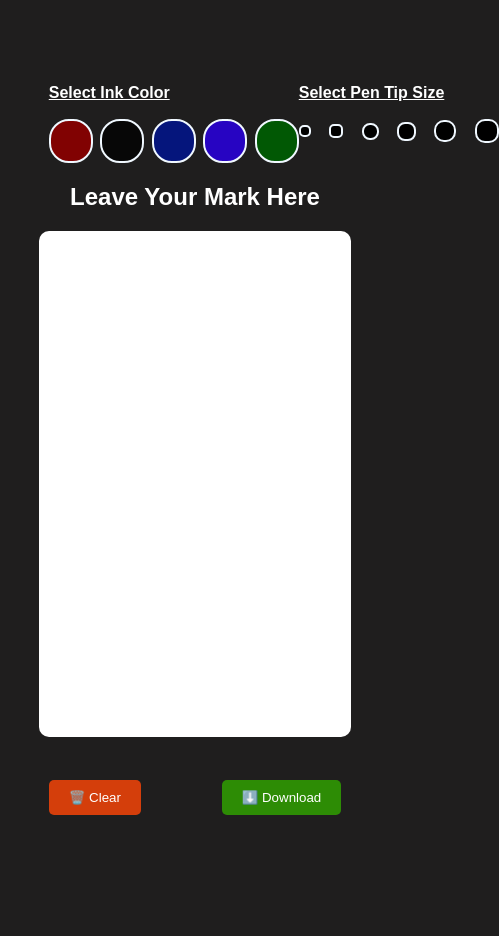
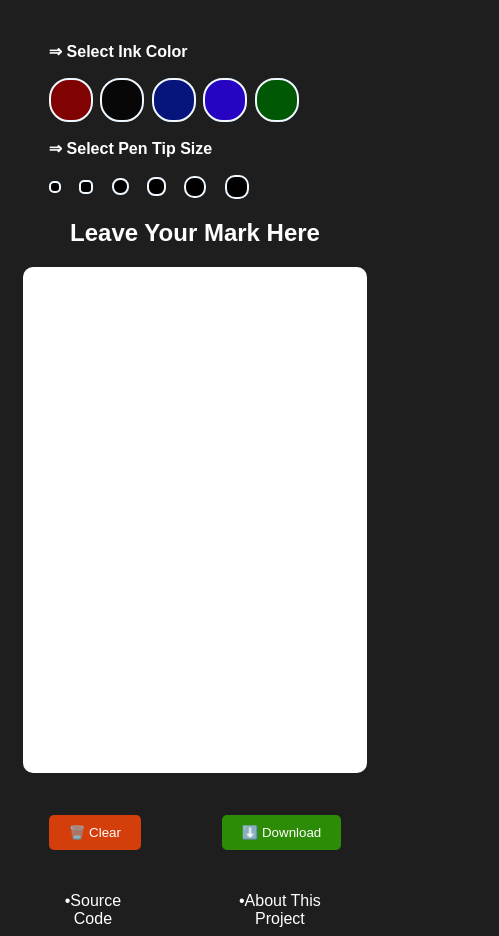
Before and after one commit to Mavricx/SignDrop, a plain HTML site: page index.html in a window 390 px wide. Shown: the whole page, 499 px wide, since content can reach past the window. Before the commit the page ends 844 px from the top, so only its background shows below. Drawn offline with Linux system fonts and the light colour scheme.

Commit message:
made website responsive and mentioned its source code

```diff
--- a/index.html
+++ b/index.html
@@ -9,7 +9,7 @@
   <body>
     <div class="tools">
       <div class="colors">
-        <div id="text">Select Ink Color</div>
+        <div id="text">&#8658; Select Ink Color</div>
         <div id="scale">
           <div class="color" id="red" style="background-color: #810202"></div>
           <div class="color" id="black" style="background-color: #070707"></div>
@@ -27,7 +27,7 @@
         </div>
       </div>
       <div class="tipSize">
-        <div id="text">Select Pen Tip Size</div>
+        <div id="text">&#8658; Select Pen Tip Size</div>
         <div id="tipScale">
           <div class="tip1px" id="point" title="1px Tip"></div>
           <div class="tip2px" id="point" title="2px Tip"></div>
@@ -44,6 +44,12 @@
       <button id="clear">🗑️ Clear</button>
       <button id="download">⬇️ Download</button>
     </div>
+    <footer>
+      <a href="https://github.com/Mavricx/SignDrop">&#x2022;Source Code</a>
+      <a href="https://github.com/Mavricx/SignDrop/blob/main/README.md"
+        >&#x2022;About This Project</a
+      >
+    </footer>
     <script src="https://cdnjs.cloudflare.com/ajax/libs/FileSaver.js/2.0.5/FileSaver.min.js"></script>
 
     <script src="script.js"></script>
--- a/script.js
+++ b/script.js
@@ -129,3 +129,6 @@ document.getElementById('download').addEventListener('click', () => {
 // ctx.closePath();//this means stop drawing
 // ctx.clearRect(0, 0, canvas.width, canvas.height);//this means clear the canvas
 // ctx.fillRect(x, y, width, height);//this means draw a rectangle
+// ctx.getImageData(0, 0, canvas.width, canvas.height);//this means get the image data of the canvas
+// canvas.getBoundingClientRect();//this means get the size of the canvas
+// ctx.putImageData(imageData, 0, 0);//this means put the image data back to the canvas
--- a/style.css
+++ b/style.css
@@ -5,7 +5,7 @@ body {
   justify-content: center;
   align-items: center;
   font-family: Arial, Helvetica, sans-serif;
-  margin-top: 10vh;
+  margin-top: 5vh;
   color: white;
 }
 .tools {
@@ -13,7 +13,7 @@ body {
   justify-content: space-between;
   width: 75vw;
   font-weight: bold;
-  text-decoration: underline;
+  flex-wrap: wrap;
 }
 
 .canvas {
@@ -21,7 +21,7 @@ body {
   justify-content: center;
   align-items: center;
   height: 60vh;
-  width: 80vw;
+  width: 88vw;
   background-color: white;
   border-radius: 10px;
   margin-bottom: 5vh;
@@ -61,6 +61,7 @@ button {
   width: 250px;
   margin-top: 2vh;
   background-color: rgb(31, 30, 30);
+  margin-bottom: 2vh;
 }
 
 .color {
@@ -117,3 +118,15 @@ button {
   width: 20px;
   border-radius: 10px;
 }
+footer{
+  margin-top: 5vh;
+  display: flex;
+  text-align: center;
+
+}
+a{
+  color: white;
+  text-decoration: none;
+  margin-left: 10vw;
+  margin-right: 10vw;
+}
```
